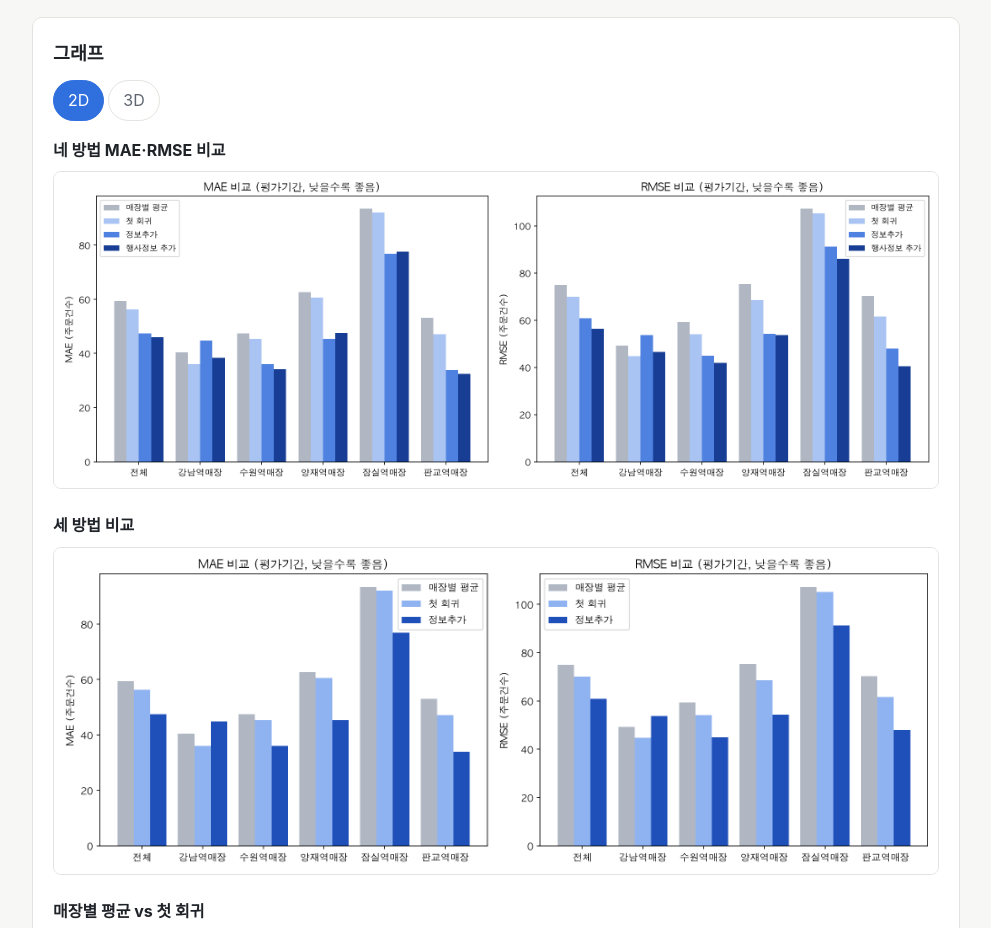
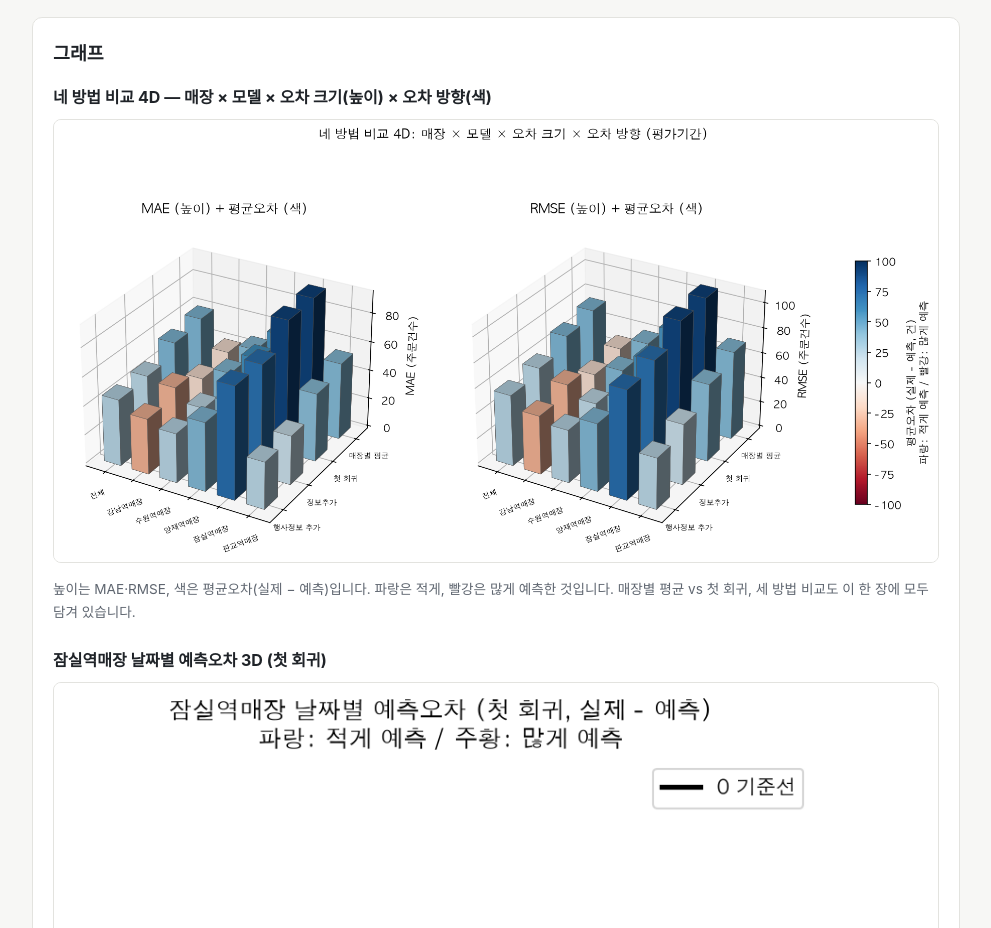
Before and after one commit to ygeonkim87-stack/project2-dashboard, a plain HTML site: page dashboard/model-evaluation/model_evaluation.html in a window 1280 px wide. Shown: the part 1040-1968 px from the top of the page, without its empty margins (144-1135 px from the left). Drawn offline with Linux system fonts and the light colour scheme.

Commit message:
06회차 그래프를 4D 한 장 중심으로 정리: 2D·3D 탭 제거, 날짜별 오차만 3D 유지
Co-Authored-By: Claude Opus 5.5 <noreply@anthropic.com>

```diff
--- a/dashboard/model-evaluation/model_evaluation.html
+++ b/dashboard/model-evaluation/model_evaluation.html
@@ -78,26 +78,14 @@
 
   <section>
     <h2>그래프</h2>
-    <div class="tabs" id="dimTabs">
-      <button data-dim="2d" aria-pressed="true">2D</button>
-      <button data-dim="3d" aria-pressed="false">3D</button>
-    </div>
-    <div id="gallery"></div>
-    <p class="note">3D는 전체 경향을 보는 보조 그래프입니다. 원근 때문에 앞쪽 막대가 커 보이니 정확한 값은 2D 그래프나 표에서 읽으세요.</p>
+    <h3 style="font-size:1rem;margin:16px 0 8px">네 방법 비교 4D — 매장 × 모델 × 오차 크기(높이) × 오차 방향(색)</h3>
+    <img src="graphs/%EB%84%A4%EB%B0%A9%EB%B2%95_MAE_RMSE_%ED%8F%89%EA%B7%A0%EC%98%A4%EC%B0%A8_4D.png" alt="네 방법 MAE·RMSE와 평균오차 4D 그래프">
+    <p class="note">높이는 MAE·RMSE, 색은 평균오차(실제 − 예측)입니다. 파랑은 적게, 빨강은 많게 예측한 것입니다. 매장별 평균 vs 첫 회귀, 세 방법 비교도 이 한 장에 모두 담겨 있습니다.</p>
+    <h3 style="font-size:1rem;margin:24px 0 8px">잠실역매장 날짜별 예측오차 3D (첫 회귀)</h3>
+    <img src="graphs/%EC%9E%A0%EC%8B%A4%EC%97%AD%EB%A7%A4%EC%9E%A5_%EB%82%A0%EC%A7%9C%EB%B3%84_%EC%98%88%EC%B8%A1%EC%98%A4%EC%B0%A8_3D.png" alt="잠실역매장 날짜별 예측오차 3D 그래프">
+    <p class="note">날짜마다 오차 하나를 보는 그래프라 4D로 더할 정보가 없어 3D로 그렸습니다. 0 기준선 위 파랑은 적게 예측한 날입니다.</p>
+    <p class="note">원근 때문에 앞쪽 막대가 커 보일 수 있으니 정확한 값은 위 표에서 읽으세요.</p>
   </section>
 </main>
-<script>
-  const sets = {
-    '2d': [['네 방법 MAE·RMSE 비교','네방법_MAE_RMSE_비교.png'],['세 방법 비교','세방법_MAE_RMSE_비교.png'],['매장별 평균 vs 첫 회귀','매장별평균_vs_첫회귀_MAE_RMSE.png'],['잠실역매장 날짜별 예측오차 (첫 회귀)','잠실역매장_날짜별_예측오차.png']],
-    '3d': [['네 방법 비교 3D','네방법_MAE_RMSE_비교_3D.png'],['세 방법 비교 3D','세방법_MAE_RMSE_비교_3D.png'],['매장별 평균 vs 첫 회귀 3D','매장별평균_vs_첫회귀_MAE_RMSE_3D.png'],['잠실역매장 날짜별 예측오차 3D','잠실역매장_날짜별_예측오차_3D.png']]
-  };
-  const g = document.getElementById('gallery');
-  function render(dim) {
-    g.innerHTML = sets[dim].map(([t,f]) => `<h3 style="font-size:1rem;margin:16px 0 8px">${t}</h3><img loading="lazy" src="graphs/${encodeURIComponent(f)}" alt="${t}">`).join('');
-    document.querySelectorAll('#dimTabs button').forEach(b => b.setAttribute('aria-pressed', b.dataset.dim === dim));
-  }
-  document.querySelectorAll('#dimTabs button').forEach(b => b.onclick = () => render(b.dataset.dim));
-  render('2d');
-</script>
 </body>
 </html>
```
Also changed, not shown: dashboard/index.html (+1 -1 lines).
